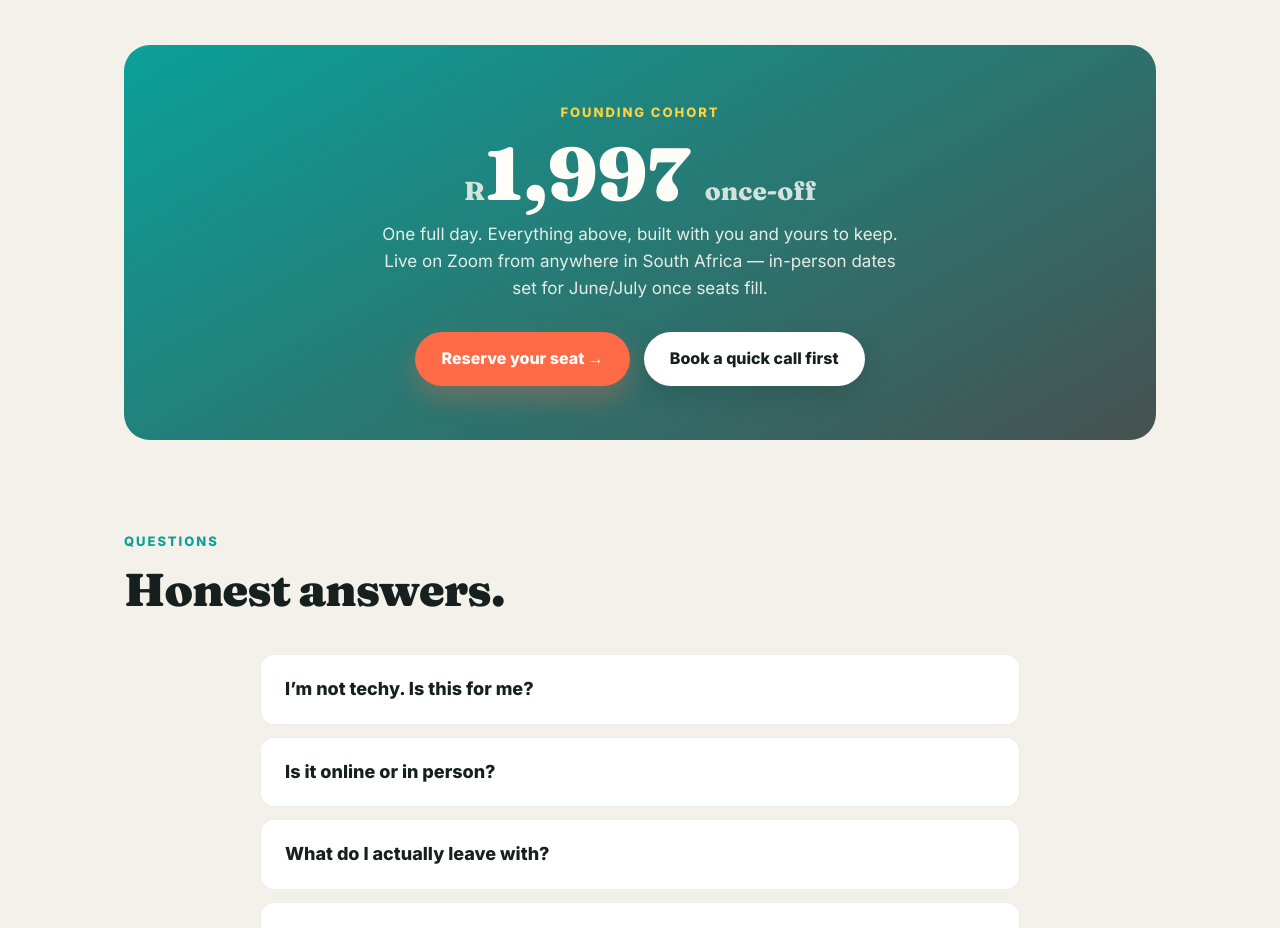
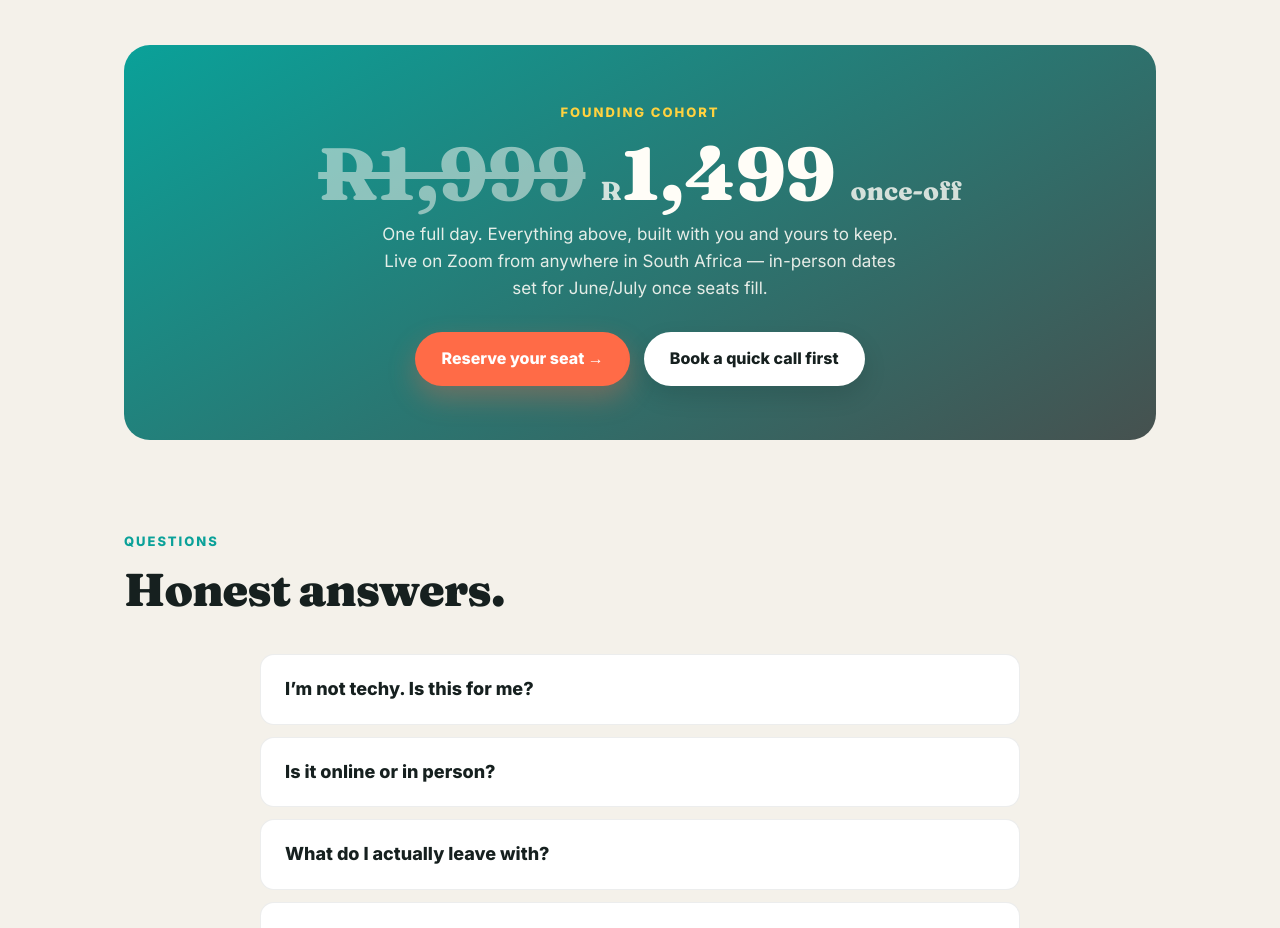
Before and after one commit to shamzkoya/sz-aiw-landing, a plain HTML site: page index.html in a window 1280 px wide. Shown: the part 2620-3548 px from the top of the page. Drawn offline with Linux system fonts and the light colour scheme.

Commit message:
Price anchor R1,999 slashed to R1,499

```diff
--- a/index.html
+++ b/index.html
@@ -4,7 +4,7 @@
 <meta charset="UTF-8">
 <meta name="viewport" content="width=device-width, initial-scale=1.0">
 <title>AI Business Workshop — build your business online in one day | Social Zip</title>
-<meta name="description" content="In one day, build your live website, customer profile, AI clone, marketing plan and 30 posts — done WITH you, no code. Live on Zoom, Saturday 20 June. R1,997.">
+<meta name="description" content="In one day, build your live website, customer profile, AI clone, marketing plan and 30 posts — done WITH you, no code. Live on Zoom, Saturday 20 June. Was R1,999 - now R1,499.">
 <link rel="preconnect" href="https://fonts.googleapis.com"><link rel="preconnect" href="https://fonts.gstatic.com" crossorigin>
 <link href="https://fonts.googleapis.com/css2?family=Fraunces:ital,opsz,wght@0,9..144,800;0,9..144,900;1,9..144,900&family=Inter:wght@400;500;600;700;800;900&display=swap" rel="stylesheet">
 <style>
@@ -161,7 +161,7 @@ footer img{height:50px;margin-bottom:14px}
   <div class="wrap">
     <div class="price">
       <span class="tag" style="color:var(--yel)">Founding cohort</span>
-      <div class="amt"><small>R</small>1,997 <small>once-off</small></div>
+      <div class="amt"><s style="opacity:.5;font-weight:600">R1,999</s> <small>R</small>1,499 <small>once-off</small></div>
       <p>One full day. Everything above, built with you and yours to keep. Live on Zoom from anywhere in South Africa — in-person dates set for June/July once seats fill.</p>
       <div class="cta-row" style="justify-content:center;margin-top:30px">
         <a class="btn btn-coral" href="https://crm.socialzip.co.za/payment-link/6a1971f503b17c94f571384f">Reserve your seat &rarr;</a>
```
